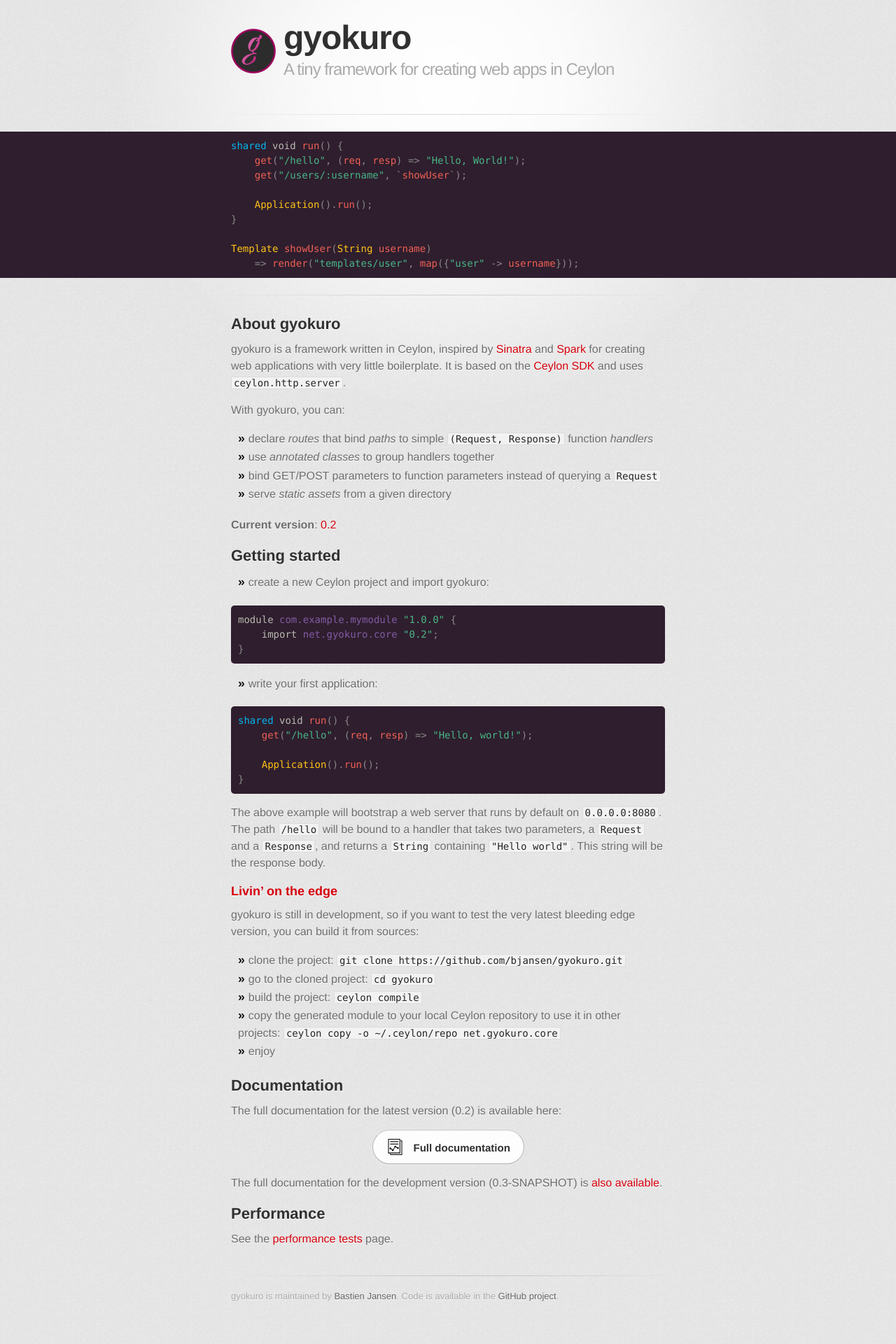
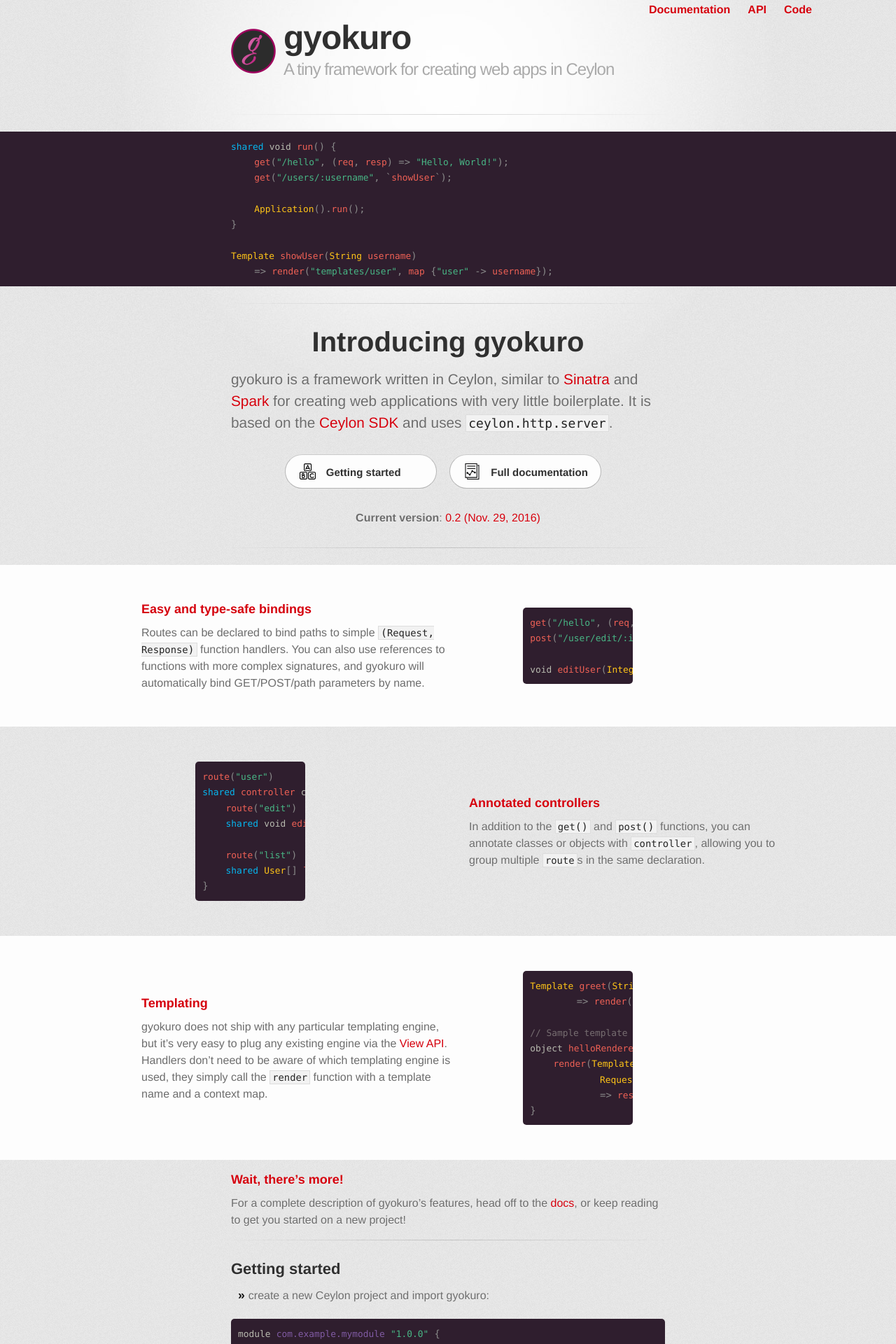
Before and after one commit to bjansen/gyokuro, a Jekyll site: the page built from index.md, in a window 1280 px wide. Shown: the top 1920 px of the page at 70% size. Built offline with Jekyll 4.4.1, drawn with Linux system fonts in a browser that asks for light colours; some web fonts are replaced; before the commit the page ends 1892 px from its top, so only the background shows below that.

Commit message:
Reworked the landing page

```diff
--- a/_includes/header.html
+++ b/_includes/header.html
@@ -1,3 +1,11 @@
+<nav>
+  <ul>
+    <li><a href="{{'/doc/0.2' | prepend: site.baseurl}}">Documentation</a></li>
+    <li><a href="https://modules.ceylon-lang.org/repo/1/net/gyokuro/core/0.2/module-doc/api/index.html">API</a></li>
+    <li><a href="https://github.com/bjansen/gyokuro">Code</a></li>
+  </ul>
+</nav>
+
 <a href="{{'/' | prepend: site.baseurl}}">
 <header>
   <h1>gyokuro</h1>
--- a/_sass/_layout.scss
+++ b/_sass/_layout.scss
@@ -1,12 +1,12 @@
 //colors
-$color_dove_gray_approx: #6d6d6d;
-$white_80: rgba(255, 255, 255, 0.8);
-$color_mercury_approx: #e7e7e7;
-$color_monza_approx: #d5000d;
-$color_guardsman_red_approx: #c5000c;
-$color_mine_shaft_approx: #303030;
-$color_silver_chalice_approx: #aaa;
-$color_romance_approx: #fdfdfd;
+$text_color: #6d6d6d;
+$text_shadow: rgba(255, 255, 255, 0.5);
+$background_color: #e7e7e7;
+$text_highlight: #d5000d;
+$text_highlight_hover: #c5000c;
+$strong_color: #303030;
+$light_color: #aaa;
+$light_background_color: #fdfdfd;
 $concrete: #f2f2f2;
 $color_celeste_approx: #cbcbcb;
 $color_pink_swan_approx: #b7b7b7;
@@ -50,26 +50,27 @@
 %extend_1 {
     margin-bottom: 15px;
     font-family: $font_5, $font_6, $font_7, $font_8;
-    font-size: 14px;
+    font-size: 0.93em;
     color: $color_log_cabin_approx;
 }
 
 
 body {
     font-family: $font_0, $font_1, $font_2, $font_3;
-    font-size: 1em;
+    font-size: 16px;
     line-height: 1.5;
-    color: $color_dove_gray_approx;
+    color: $text_color;
     //Instead of the line below you could use @include text-shadow($shadow-1, $shadow-2, $shadow-3, $shadow-4, $shadow-5, $shadow-6, $shadow-7, $shadow-8, $shadow-9, $shadow-10)
-    text-shadow: 0 1px 0 $white_80;
-    background: $color_mercury_approx $url_0 0 0 repeat;
+    text-shadow: 0 1px 0 $text_shadow;
+    background: $background_color $url_0 0 0 repeat;
     counter-reset: h2counter;
 }
 a {
-    color: $color_monza_approx;
+    color: $text_highlight;
     text-decoration: none;
     &:hover {
-        color: $color_guardsman_red_approx;
+        color: $text_highlight_hover;
+        border-bottom: 1px dotted $text_highlight_hover;
     }
     &.button {
         display: block;
@@ -77,13 +78,13 @@
         width: 199px;
         padding: 12px 8px;
         margin-right: 14px;
-        font-size: 15px;
+        font-size: 0.94em;
         font-weight: bold;
         line-height: 25px;
-        color: $color_mine_shaft_approx;
-        background: $color_romance_approx;
-        background: linear-gradient(top, $color_romance_approx 0,$concrete 100%);
-        filter: progid:dximagetransform.microsoft.gradient(startcolorstr='$color_romance_approx', endcolorstr='$concrete',gradienttype=0 );
+        color: $strong_color;
+        background: $light_background_color;
+        background: linear-gradient(top, $light_background_color 0,$concrete 100%);
+        filter: progid:dximagetransform.microsoft.gradient(startcolorstr='$light_background_color', endcolorstr='$concrete',gradienttype=0 );
         border-top: solid 1px $color_celeste_approx;
         border-right: solid 1px $color_pink_swan_approx;
         border-bottom: solid 1px $color_nobel_approx;
@@ -94,8 +95,8 @@
         box-shadow: 0 1px 5px $color_gray_nurse_approx;
         &:hover {
             background: $alabaster;
-            background: linear-gradient(top, $color_romance_approx 0,$color_black_haze_approx, 100%);
-            filter: progid:dximagetransform.microsoft.gradient(startcolorstr='$color_romance_approx', endcolorstr='$color_black_haze_approx',gradienttype=0 );
+            background: linear-gradient(top, $light_background_color 0,$color_black_haze_approx, 100%);
+            filter: progid:dximagetransform.microsoft.gradient(startcolorstr='$light_background_color', endcolorstr='$color_black_haze_approx',gradienttype=0 );
             border-top: solid 1px $color_pink_swan_approx;
             border-right: solid 1px $color_nobel_approx;
             border-bottom: solid 1px $color_nobel_approx;
@@ -116,17 +117,17 @@
     padding-left: 75px;
     h1 {
         font-family: $font_4, $font_0, $font_1, $font_2, $font_3;
-        font-size: 48px;
+        font-size: 3em;
         font-weight: 900;
         line-height: 1.2;
-        color: $color_mine_shaft_approx;
+        color: $strong_color;
         letter-spacing: -1px;
     }
     h2 {
-        font-size: 24px;
+        font-size: 1.5em;
         font-weight: normal;
         line-height: 1.3;
-        color: $color_silver_chalice_approx;
+        color: $light_color;
         letter-spacing: -1px;
     }
 }
@@ -160,7 +161,7 @@
     color: $concrete;
     //Instead of the line below you could use @include text-shadow($shadow-1, $shadow-2, $shadow-3, $shadow-4, $shadow-5, $shadow-6, $shadow-7, $shadow-8, $shadow-9, $shadow-10)
     text-shadow: none;
-    background: $color_mine_shaft_approx;
+    background: $strong_color;
     //Instead of the line below you could use @include border-radius($radius, $vertical-radius)
     border-radius: 5px;
     code {
@@ -196,7 +197,7 @@
 dl {
     margin-bottom: 20px;
     dt {
-        color: $color_mine_shaft_approx;
+        color: $strong_color;
     }
 }
 hr {
@@ -230,33 +231,33 @@
     background: $concrete;
 }
 h1 {
-    font-size: 32px;
+    font-size: 2em;
     counter-reset: h2counter;
 }
 h2 {
     margin-bottom: 8px;
-    font-size: 22px;
+    font-size: 1.375em;
     font-weight: bold;
-    color: $color_mine_shaft_approx;
+    color: $strong_color;
 }
 h3 {
     margin-bottom: 8px;
-    font-size: 18px;
+    font-size: 1.125em;
     font-weight: bold;
-    color: $color_monza_approx;
+    color: $text_highlight;
 }
 h4 {
-    font-size: 16px;
+    font-size: 1em;
     font-weight: bold;
-    color: $color_mine_shaft_approx;
+    color: $strong_color;
 }
 h5 {
     font-size: 1em;
-    color: $color_mine_shaft_approx;
+    color: $strong_color;
 }
 h6 {
     font-size: .8em;
-    color: $color_mine_shaft_approx;
+    color: $strong_color;
 }
 p {
     margin-bottom: 15px;
@@ -275,8 +276,8 @@
     padding-top: 20px;
     padding-bottom: 30px;
     margin-top: 40px;
-    font-size: 13px;
-    color: $color_silver_chalice_approx;
+    font-size: 0.8125em;
+    color: $light_color;
     background: transparent $url_4 0 0 no-repeat;
     a {
         color: $color_storm_dust_approx;
--- a/index.md
+++ b/index.md
@@ -1,8 +1,9 @@
 ---
 layout: default
+title: "gyokuro: a web framework for Ceylon"
 ---
 
-<div class="hero-code">
+<div class="hero-code dark">
 
 <pre><code>shared void run() {
     get("/hello", (req, resp) => "Hello, World!");
@@ -12,26 +13,91 @@
 }
 
 Template showUser(String username)
-    => render("templates/user", map({"user" -> username}));</code></pre>
+    => render("templates/user", map {"user" -> username});</code></pre>
 
 </div>
 
 <hr>
 
-## About gyokuro
+<div class="intro" markdown="1">
+## Introducing gyokuro
 
-gyokuro is a framework written in Ceylon, inspired by [Sinatra](http://www.sinatrarb.com/)
+gyokuro is a framework written in Ceylon, similar to [Sinatra](http://www.sinatrarb.com/)
 and [Spark](http://sparkjava.com/) for creating web applications with very little boilerplate.
 It is based on the [Ceylon SDK](https://github.com/ceylon/ceylon-sdk) and uses `ceylon.http.server`.
+</div>
 
-With gyokuro, you can:
+<div class="buttons">
+    <a href="#getting-started" class="button getting-started"><span>Getting started</span></a>
+    <a href="{{ "/doc/0.2" | prepend: site.baseurl }}" class="button doc-link"><span>Full documentation</span></a>
+</div>
 
-* declare *routes* that bind *paths* to simple `(Request, Response)` function *handlers*
-* use *annotated classes* to group handlers together
-* bind GET/POST parameters to function parameters instead of querying a `Request`
-* serve *static assets* from a given directory
+<div class="current-version" markdown="1">
+**Current version**: [0.2 (Nov. 29, 2016)](https://herd.ceylon-lang.org/modules/net.gyokuro.core/0.2)
+</div>
 
-**Current version**: [0.2](https://herd.ceylon-lang.org/modules/net.gyokuro.core/0.2)
+<hr>
+
+<div class="hero-code with-text light" markdown="1">
+<div markdown="1">
+### Easy and type-safe bindings
+Routes can be declared to bind paths to simple `(Request, Response)` function handlers.
+You can also use references to functions with more complex signatures, and gyokuro will
+automatically bind GET/POST/path parameters by name.
+
+</div>
+    get("/hello", (req, resp) => "Hello, World!");
+    post("/user/edit/:id", `editUser`);
+
+    void editUser(Integer id, String name, String password) {}
+</div>
+
+<div class="hero-code with-text" markdown="1">
+    route("user")
+    shared controller class UserController() {
+        route("edit")
+        shared void edit(Integer userId, String username) {}
+
+        route("list")
+        shared User[] listUsers() => ...
+    }
+<div markdown="1">
+### Annotated controllers
+In addition to the `get()` and `post()` functions, you can annotate classes or
+objects with `controller`, allowing you to group multiple `route`s in the same
+declaration.
+
+</div>
+</div>
+
+<div class="hero-code with-text light" markdown="1">
+<div markdown="1">
+### Templating
+gyokuro does not ship with any particular templating engine, but it's very easy
+to plug any existing engine via the [View API](https://modules.ceylon-lang.org/repo/1/net/gyokuro/view/api/0.2/module-doc/api/index.html).
+Handlers don't need to be aware of which templating engine is used, they simply call the `render`
+function with a template name and a context map.
+
+</div>
+    Template greet(String who)
+            => render("greetingTpl", map {"name" -> who});
+
+    // Sample template renderer
+    object helloRenderer satisfies TemplateRenderer {
+        render(Template template, Map<String,Anything> context,
+                Request req, Response resp)
+                => resp.write("Hello, ``context.get("name") else "world"``!");
+    }
+</div>
+
+<p></p>
+
+### Wait, there's more!
+
+For a complete description of gyokuro's features, head off to the [docs](/docs/0.2), or keep
+reading to get you started on a new project!
+
+<hr>
 
 ## Getting started
 
@@ -69,7 +135,9 @@
 
 The full documentation for the latest version (0.2) is available here:
 
-<a href="{{ "/doc/0.2" | prepend: site.baseurl }}" class="button" id="doc-link"><span>Full documentation</span></a>
+<div class="buttons">
+    <a href="{{ "/doc/0.2" | prepend: site.baseurl }}" class="button doc-link"><span>Full documentation</span></a>
+</div>
 
 The full documentation for the development version (0.3-SNAPSHOT) is
 <a href="{{ "/doc/0.3" | prepend: site.baseurl }}">also available</a>.
--- a/stylesheets/stylesheet.scss
+++ b/stylesheets/stylesheet.scss
@@ -5,10 +5,42 @@
 @import "layout";
 @import "mediaQueries";
 
+nav {
+    ul {
+        position: absolute;
+        right: 100px;
+        margin: 0;
+        padding: 0;
+
+        li {
+            &:before {
+                content: "";
+            }
+            float: left;
+            margin-right: 20px;
+            padding: 0;
+            font-weight: bold;
+        }
+    }
+}
+
+.intro {
+    font-size: 1.3em;
+    h2 {
+        text-align: center;
+        font-size: 40px;
+    }
+}
+
+.current-version {
+    clear: both;
+    text-align: center;
+    margin: 30px 0;
+}
+
 .hero-code {
     width: 100vw;
     margin-left: calc(-1 *((100vw - 100%) / 2));
-    background-color: $code_background;
     + hr {
         margin-top: 24px;
     }
@@ -16,6 +48,52 @@
         margin: auto;
         width: 620px;
     }
+    div {
+        width: 35%;
+        padding: 0 10px;
+        overflow-x: scroll;
+    }
+}
+
+@media all and (max-width: 800px) {
+    .hero-code {
+        div {
+            width: 95%;
+        }
+    }
+    .with-text {
+        flex-direction: column;
+        div:first-child {
+            margin-left: 0 !important;
+        }
+    }
+}
+
+.with-text {
+    display: inline-flex;
+    align-items: center;
+    padding: 50px 0;
+    div:first-child {
+        margin-left: 15%;
+    }
+    p {
+        &:last-child {
+            margin-bottom: 0;
+        }
+    }
+    pre {
+        width: auto !important;
+    }
+
+}
+
+.light {
+    background: $light_background_color;
+    background: linear-gradient(top, $light_background_color 0,$concrete 100%);
+    filter: progid:dximagetransform.microsoft.gradient(startcolorstr='$light_background_color', endcolorstr='$concrete',gradienttype=0 );
+}
+.dark {
+    background-color: $code_background;
 }
 
 .gotcha {
@@ -75,10 +153,29 @@
     }
 }
 
-#doc-link {
-    float: none;
+.buttons {
+    text-align: center;
+    margin: 30px;
+}
+
+.button {
+    text-align: left;
+}
+
+.doc-link {
+    display: inline-block !important;
+    float: none !important;
     margin: auto;
     span {
         background: transparent $url_3 12px 50% no-repeat;
     }
 }
+
+.getting-started {
+    display: inline-block !important;
+    float: none !important;
+    span {
+        background: transparent url(../images/abc.svg) 12px 50% no-repeat;
+        background-size: 23px 23px;
+    }
+}
```
Also changed, not shown: images/abc.svg (added).
